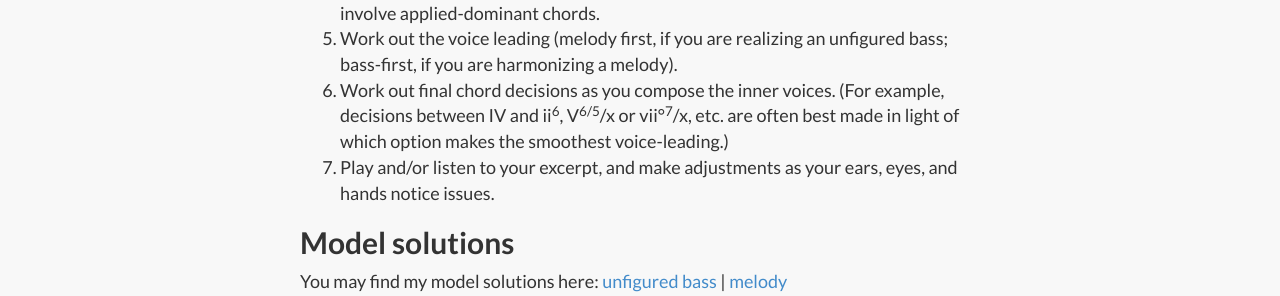
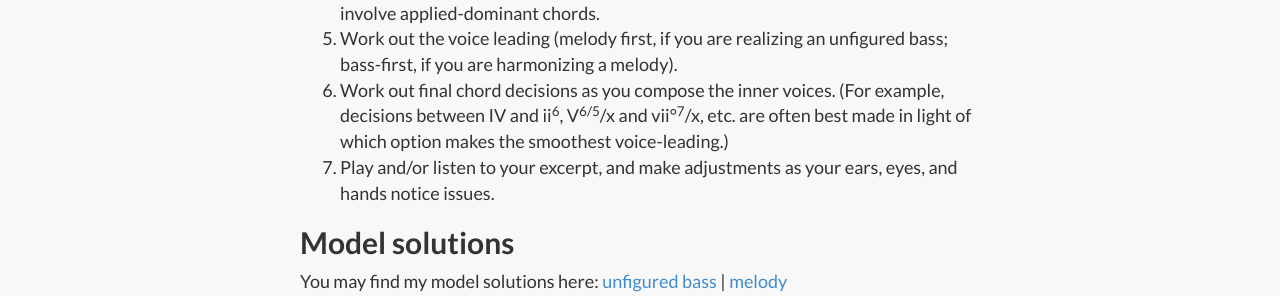
Before and after one commit to kshaffer/theory2, a Jekyll site: the page built from phraseModelPractice.md, in a window 1280 px wide and 900 px high, scrolled down 2396 px. Shown: the part 156-452 px from the top of the window. Built offline with Jekyll 4.4.1, drawn with Linux system fonts in a browser that asks for light colours; nearby versions of some CDN libraries; library files that are not in the unit come from our copies.

Commit message:
phrase model analysis practice

```diff
--- a/phraseModelPractice.md
+++ b/phraseModelPractice.md
@@ -30,7 +30,7 @@ The following procedure is by no means the only way to realize an unfigured bass
 3. In the music that precedes the cadential progression, find some easy places to include straightforward tonic-prolongation schemas (a passing 6/4 chord, a neighbor chord, etc.), and insert Roman numerals and/or bass notes.
 4. If any chords remain undecided, work out harmonic solutions for those chords, using the existing chords as guides and keeping in mind that all pre-cadential-progression chords should either be tonic function or part of a well-formed tonic-prolongation pattern. These chords may belong to more complex patterns like *subsidiary harmonic progressions*, *deceptive resolutions*, harmonic sequences, or involve applied-dominant chords.
 5. Work out the voice leading (melody first, if you are realizing an unfigured bass; bass-first, if you are harmonizing a melody).
-6. Work out final chord decisions as you compose the inner voices. (For example, decisions between IV and ii<sup>6</sup>, V<sup>6/5</sup>/x or vii°<sup>7</sup>/x, etc. are often best made in light of which option makes the smoothest voice-leading.)
+6. Work out final chord decisions as you compose the inner voices. (For example, decisions between IV and ii<sup>6</sup>, V<sup>6/5</sup>/x and vii°<sup>7</sup>/x, etc. are often best made in light of which option makes the smoothest voice-leading.)
 7. Play and/or listen to your excerpt, and make adjustments as your ears, eyes, and hands notice issues.
 
 
```
